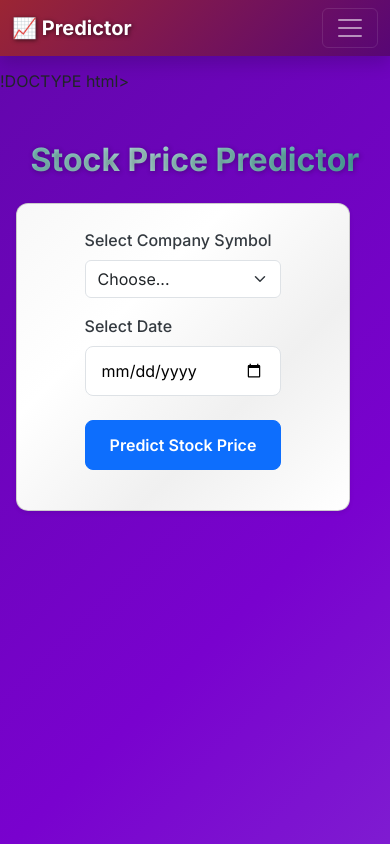
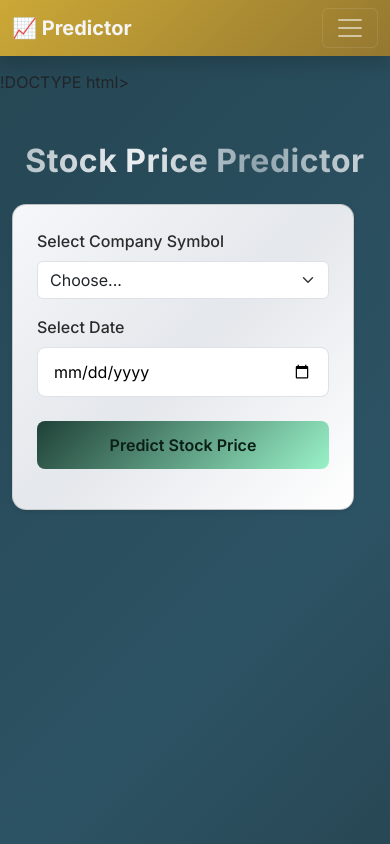
Before and after one commit to Pk602/Stock-Sight, a plain HTML site: page index.html in a window 390 px wide. Drawn offline with nearby package versions, Linux system fonts and the light colour scheme.

Commit message:
Refactor styles for body, navbar, and buttons
Updated background styles and animations for body and navbar. Improved button styles and added responsive adjustments.

```diff
--- a/style.css
+++ b/style.css
@@ -1,153 +1,166 @@
+/* ========== GLOBAL RESET ========== */
 html, body {
   margin: 0;
   padding: 0;
   overflow-x: hidden;
   width: 100%;
   height: 100%;
+  font-family: "Inter", sans-serif;
 }
 
+/* ========== BODY – GUNMETAL / STEEL METALLIC ========== */
 body {
-  background: linear-gradient(135deg, #9202f8, #4c0b89, #7902ce, #9370db);
+  background: linear-gradient(
+    135deg,
+    #0f2027,   /* gunmetal */
+    #203a43,   /* steel blue */
+    #2c5364,   /* titanium */
+    #1c1c1c    /* dark chrome */
+  );
   background-size: 400% 400%;
-  animation: metallicFlow 10s ease infinite;
+  animation: metallicFlow 12s ease infinite;
   min-height: 100vh;
   padding-top: 70px;
-  font-family: "Inter", sans-serif;
-  position: relative;
-  margin-top: -1px;
 }
 
 @keyframes metallicFlow {
-  0% { background-position: 0% 50%; }
-  50% { background-position: 100% 50%; }
+  0%   { background-position: 0% 50%; }
+  50%  { background-position: 100% 50%; }
   100% { background-position: 0% 50%; }
 }
 
-/* ========== NAVBAR ========== */
+/* ========== NAVBAR – COPPER ↔ GOLD METALLIC ========== */
 .navbar {
   position: fixed;
   top: 0;
   left: 0;
   right: 0;
   z-index: 1030;
-  background: linear-gradient(135deg, #800000, #8a2be2, #a52a2a, #4b0082);
+  background: linear-gradient(
+    135deg,
+    #7c3f00,  /* brushed copper */
+    #b87333,  /* copper */
+    #d4af37,  /* gold */
+    #8a6f2f   /* antique gold */
+  );
   background-size: 400% 400%;
-  animation: metallicMaroonPurple 10s ease infinite;
-  box-shadow: 0 4px 12px rgba(0, 0, 0, 0.3);
+  animation: metallicNavbar 10s ease infinite;
+  box-shadow: 0 6px 18px rgba(0, 0, 0, 0.45);
 }
 
-@keyframes metallicMaroonPurple {
-  0% { background-position: 0% 50%; }
-  50% { background-position: 100% 50%; }
+@keyframes metallicNavbar {
+  0%   { background-position: 0% 50%; }
+  50%  { background-position: 100% 50%; }
   100% { background-position: 0% 50%; }
 }
 
-.navbar-brand, .nav-link {
-  color: #ffffff !important;
-  text-shadow: 1px 1px 4px rgba(0, 0, 0, 0.6);
+.navbar-brand,
+.nav-link {
+  color: #f5f5f5 !important;
+  font-weight: 500;
 }
 
+/* ========== NAV LINK HOVER – POLISHED STEEL ========== */
 .nav-link {
-  transition: background 0.5s ease, color 0.5s ease;
+  transition: all 0.4s ease;
+  border-radius: 8px;
   padding: 0.5rem 1rem;
-  border-radius: 8px;
 }
 
 .nav-link:hover {
-  background: linear-gradient(270deg, #800000, #a020f0, #b03060, #4b0082);
-  background-size: 400% 400%;
-  animation: maroonPurpleHover 4s ease infinite;
-  color: #ffffff !important;
-  text-shadow: 1px 1px 2px rgba(0, 0, 0, 0.4);
-  border-radius: 8px;
+  background: linear-gradient(
+    270deg,
+    #cfd9df,
+    #e2ebf0,
+    #cfd9df
+  );
+  color: #111 !important;
+  box-shadow: inset 0 0 6px rgba(255, 255, 255, 0.6);
 }
 
-@keyframes maroonPurpleHover {
-  0% { background-position: 0% 50%; }
-  50% { background-position: 100% 50%; }
-  100% { background-position: 0% 50%; }
-}
-
-/* ========== CARD + FORM ========== */
-.form-card, .result-box {
+/* ========== CARD / RESULT – FROSTED SILVER ========== */
+.form-card,
+.result-box {
+  background: linear-gradient(
+    135deg,
+    #f5f7fa,
+    #e4e7eb,
+    #ffffff
+  );
+  border-radius: 14px;
+  padding: 2rem;
+  box-shadow:
+    0 10px 25px rgba(0, 0, 0, 0.25),
+    inset 0 1px 1px rgba(255, 255, 255, 0.8);
   transition: transform 0.3s ease, box-shadow 0.3s ease;
-  border-radius: 12px;
-  overflow: hidden;
-  position: relative;
-  z-index: 1;
-  background: linear-gradient(135deg, #f8f8f8, #ffffff, #f0f0f0, #ffffff);
-  box-shadow: 0 5px 15px rgba(0, 0, 0, 0.1);
-  display: flex;
-  flex-direction: column;
-  justify-content: center;
-  align-items: center;
-  padding: 2rem;
 }
 
 .form-card:hover {
   transform: translateY(-5px);
-  box-shadow: 0 15px 30px rgba(0, 0, 0, 0.2);
+  box-shadow: 0 18px 35px rgba(0, 0, 0, 0.35);
 }
 
-/* ========== BUTTON ========== */
-.predict-btn {
-  transition: background-color 0.3s ease, transform 0.2s ease;
-  border-radius: 8px;
-  font-weight: 600;
-  padding: 0.75rem 1.5rem;
-  background-color: #0d6efd;
-  border-color: #0d6efd;
-}
-
-.predict-btn:hover {
-  background-color: #0b5ed7;
-  transform: translateY(-2px);
-}
-
-/* ========== RESULT BOX ========== */
 .result-box {
   display: none;
   margin-top: 2rem;
 }
 
-/* ========== HEADINGS ========== */
+/* ========== HEADINGS – CHROME METALLIC TEXT ========== */
 h2 {
-  background: linear-gradient(to right, #80cbc4, #b2dfdb, #80cbc4, #4db6ac);
+  background: linear-gradient(
+    to right,
+    #b0bec5,
+    #eceff1,
+    #90a4ae,
+    #cfd8dc
+  );
   -webkit-background-clip: text;
   background-clip: text;
   -webkit-text-fill-color: transparent;
-  color: transparent;
-  text-shadow: 1px 1px 5px rgba(0, 0, 0, 0.3);
-  font-weight: bold;
+  font-weight: 700;
+  letter-spacing: 0.5px;
 }
 
-/* ========== FORM LABELS ========== */
+/* ========== FORM LABELS & INPUTS ========== */
 .form-label {
   font-weight: 500;
-  color: #343a40;
-  text-shadow: none;
+  color: #2b2b2b;
 }
 
-/* ========== FORM FIELDS ========== */
 .form-control {
   border-radius: 8px;
   padding: 0.75rem 1rem;
-  background-image: none;
   background-color: #ffffff;
-  color: #000000;
-  text-shadow: none;
+  color: #000;
+}
+
+/* ========== BUTTON – ELECTRIC STEEL ========== */
+.predict-btn {
+  background: linear-gradient(
+    135deg,
+    #1f4037,
+    #99f2c8
+  );
+  border: none;
+  border-radius: 8px;
+  padding: 0.75rem 1.5rem;
+  font-weight: 600;
+  color: #0b1f17;
+  transition: transform 0.2s ease, box-shadow 0.2s ease;
+}
+
+.predict-btn:hover {
+  transform: translateY(-2px);
+  box-shadow: 0 8px 20px rgba(0, 0, 0, 0.35);
 }
 
 /* ========== RESPONSIVE ========== */
 @media (max-width: 768px) {
   h2 {
     font-size: 2rem;
-    margin-bottom: 2rem !important;
   }
-  .container {
-    padding: 1rem;
-  }
-  .form-card, .result-box {
-    padding: 1.5rem !important;
+  .form-card,
+  .result-box {
+    padding: 1.5rem;
   }
 }
```
